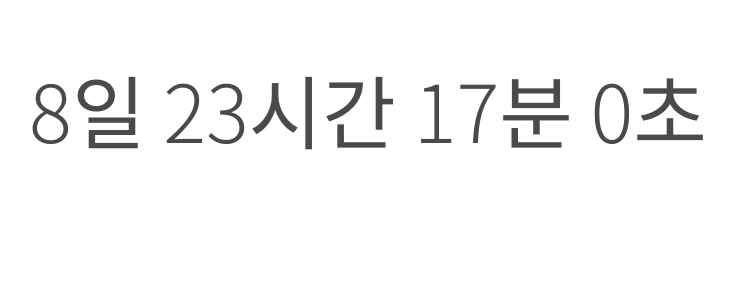
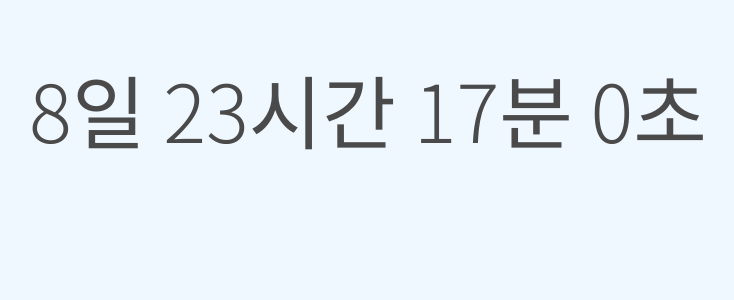
Before and after one commit to kys6879/hello-nonsan, an Angular app: page / in a window 1280 px wide. Shown: the top 300 px of the page, without its empty margins (272-1006 px from the left). Built offline with nearby package versions, Linux system fonts and the light colour scheme.

Commit message:
add background color

```diff
--- a/src/styles.css
+++ b/src/styles.css
@@ -2,4 +2,5 @@
 html,
 body {
   font-family: 'Noto Sans KR', sans-serif;
+  background-color: aliceblue;
 }
```
